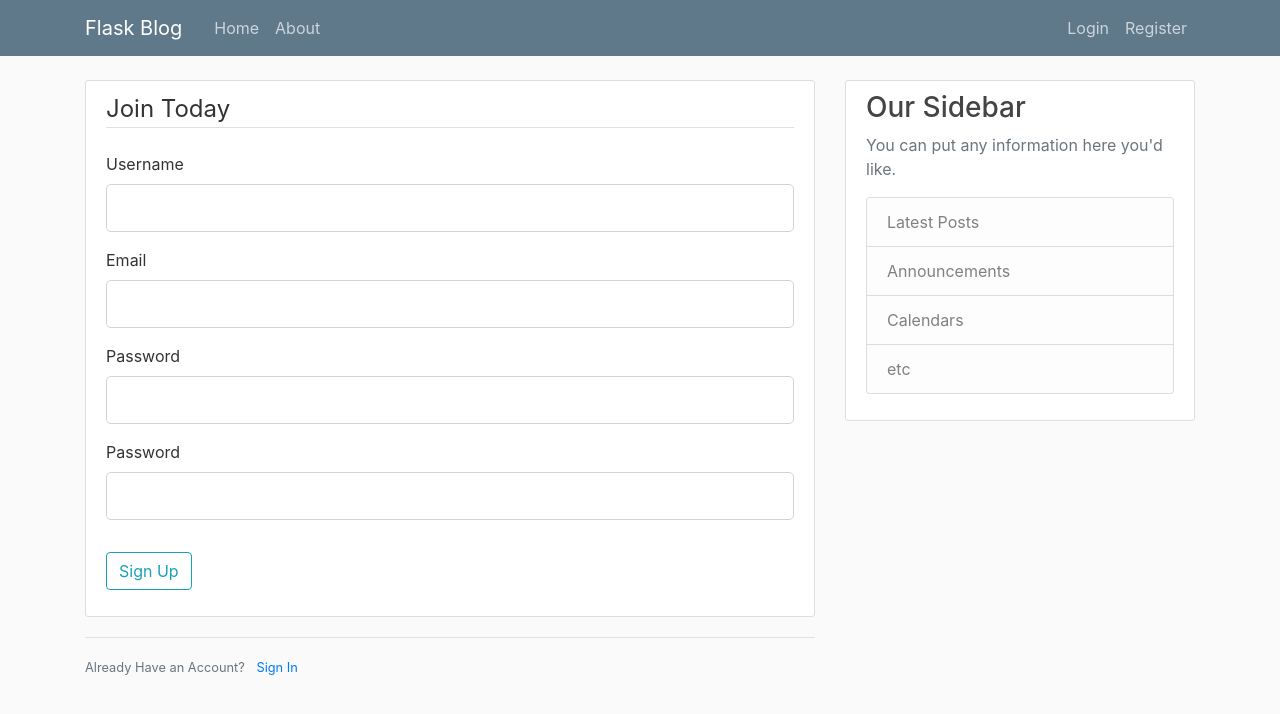
After one commit to RaviPabari/flaskblog, a Flask app: page /register in a window 1280 px wide. The commit adds this page. Shown: the top 714 px of the page. Run offline with Flask 2, Linux system fonts and the light colour scheme; some libraries are stand-ins or nearby versions.

Commit message:
registration added

```diff
--- a/flaskblog.py
+++ b/flaskblog.py
@@ -1,6 +1,12 @@
-#!/bin/python3
-from flask import Flask, render_template, url_for
+from flask import Flask, render_template, url_for, flash, redirect
+from forms import RegistrationForm, LoginForm
+
 app = Flask(__name__)
+app.config['SECRET_KEY']='e79e27c3bb345bd8965a34eda10a853e'
+
+#generate random key using secret module
+# import secrets
+# secrets.token_hex(16) => 16 = 16 bytes
 
 posts = [
     {
@@ -26,5 +32,18 @@ def home():
 def about():
     return render_template('about.html',title="About")
 
+@app.route('/register',methods=['GET','POST'])
+def register():
+    form = RegistrationForm()
+    if form.validate_on_submit():
+        flash(f'Account created for {form.username.data}!',category='success')
+        return redirect(url_for('home'))
+    return render_template('registration.html', title='Register',form=form)
+
+@app.route('/login')
+def login():
+    form = RegistrationForm()
+    return render_template('login.html', title='Login',form=form)
+
 if __name__=='__main__':
     app.run(debug=True)
--- /dev/null
+++ b/forms.py
@@ -0,0 +1,19 @@
+from flask_wtf import FlaskForm
+from wtforms import StringField , PasswordField, SubmitField, BooleanField
+from wtforms.validators import DataRequired, Length, EqualTo, Email
+import email_validator
+
+class RegistrationForm(FlaskForm):
+
+    username = StringField('Username',validators=[DataRequired(),Length(min=2,max=20)])
+    email = StringField('Email',validators=[DataRequired(),Email()])
+    password = PasswordField('Password',validators=[DataRequired()])
+    confirm_password = PasswordField('Password',validators=[DataRequired(),EqualTo('password')])
+    submit = SubmitField('Sign Up')
+
+class LoginForm(FlaskForm):
+
+    email = StringField('Email',validators=[DataRequired(),Email()])
+    password = PasswordField('Password',validators=[DataRequired()])
+    remember = BooleanField('Remember Me')
+    submit = SubmitField('Login')
--- /dev/null
+++ b/requirements.txt
@@ -0,0 +1,3 @@
+flask
+email_validator
+flask_wtf
--- a/templates/layout.html
+++ b/templates/layout.html
@@ -41,6 +41,15 @@
     <main role="main" class="container">
       <div class="row">
         <div class="col-md-8">
+          {% with messages = get_flashed_messages(with_categories=true) %}
+            {% if messages %}
+              {% for category,message in messages %}
+                <div class="alert alert-{{ category }}">
+                  {{ message }}
+                </div>
+              {% endfor %}
+            {% endif %}
+          {% endwith %}
           {% block content %}{% endblock %}
         </div>
         <div class="col-md-4">
--- /dev/null
+++ b/templates/registration.html
@@ -0,0 +1,35 @@
+{% extends "layout.html" %}
+{% block content %}
+    <div class="content-section">
+        <form method="POST">
+            {{ form.hidden_tag() }}
+            <fieldset class="form-group">
+                <legend class="border-bottom mb-4">Join Today</legend>
+                <div class="form-group">
+                    {{ form.username.label(class="form-control-label") }}
+                    {{ form.username(class="form-control form-control-lg") }}
+                </div>
+                <div class="form-group">
+                    {{ form.email.label(class="form-control-label") }}
+                    {{ form.email(class="form-control form-control-lg") }}
+                </div>
+                <div class="form-group">
+                    {{ form.password.label(class="form-control-label") }}
+                    {{ form.password(class="form-control form-control-lg") }}
+                </div>
+                <div class="form-group">
+                    {{ form.confirm_password.label(class="form-control-label") }}
+                    {{ form.confirm_password(class="form-control form-control-lg") }}
+                </div>
+            </fieldset>
+            <div class="form-group">
+                {{ form.submit(class="btn btn-outline-info") }}
+            </div>
+        </form>
+    </div>
+    <div class="border-top pt-3">
+        <small class="text-muted">
+            Already Have an Account? <a class="ml-2" href="{{ url_for('login') }}">Sign In</a>
+        </small>
+    </div>
+{% endblock content %}
```
Also changed, not shown: templates/login.html (added), 8 other files.
